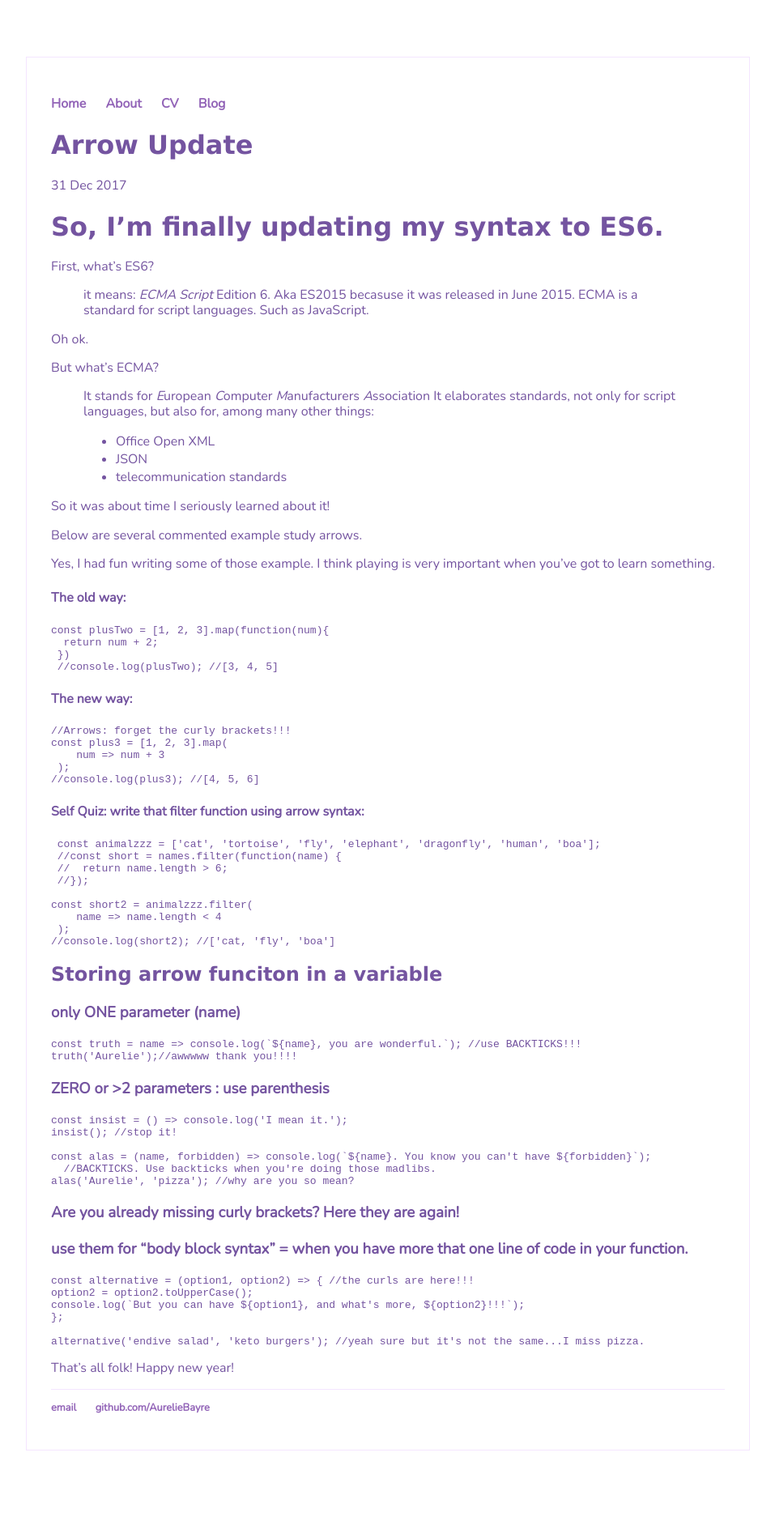
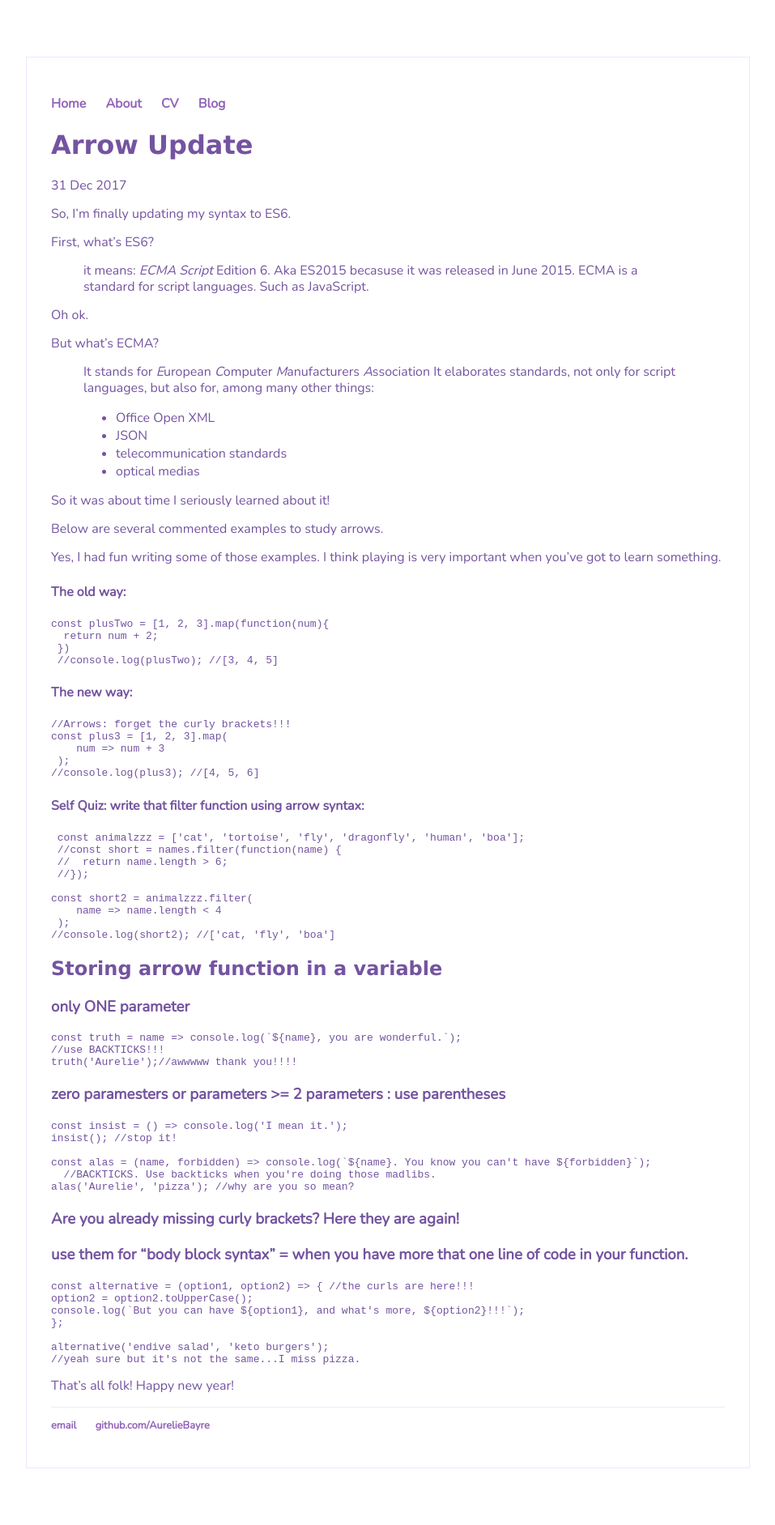
Before and after one commit to AurelieBayre/aurelieBayre.github.io, a Jekyll site: the page built from _posts/2017-12-31-arrow-update.md, in a window 1280 px wide. Shown: the whole page at 81% size, without its empty margins (161-1118 px from the left). Built offline with Jekyll 4.4.1, drawn with Linux system fonts in a browser that asks for light colours; before the commit the page ends 1861 px from its top, so only the background shows below that.

Commit message:
Update 2017-12-31-arrow-update.md

```diff
--- a/_posts/2017-12-31-arrow-update.md
+++ b/_posts/2017-12-31-arrow-update.md
@@ -4,7 +4,7 @@ title: Arrow Update
 date: 2017-12-31
 ---
 
-# So, I'm finally updating my syntax to ES6.
+So, I'm finally updating my syntax to ES6.
 
 First, what's ES6?
 
@@ -20,13 +20,14 @@ But what's ECMA?
 > * Office Open XML
 > * JSON
 > * telecommunication standards
+> * optical medias
 
 
 So it was about time I seriously learned about it!
 
-Below are several commented example study arrows.
+Below are several commented examples to study arrows.
 
-Yes, I had fun writing some of those example. I think playing is very important when you've got to learn something.
+Yes, I had fun writing some of those examples. I think playing is very important when you've got to learn something.
 
 #### The old way:
     const plusTwo = [1, 2, 3].map(function(num){
@@ -46,7 +47,7 @@ Yes, I had fun writing some of those example. I think playing is very important
 
 #### Self Quiz: write that filter function using arrow syntax:
 ~~~~~~
- const animalzzz = ['cat', 'tortoise', 'fly', 'elephant', 'dragonfly', 'human', 'boa'];
+ const animalzzz = ['cat', 'tortoise', 'fly', 'dragonfly', 'human', 'boa'];
  //const short = names.filter(function(name) {
  //  return name.length > 6;
  //});
@@ -57,14 +58,15 @@ const short2 = animalzzz.filter(
 //console.log(short2); //['cat, 'fly', 'boa']
 ~~~~~~
 
-## Storing arrow funciton in a variable
+## Storing arrow function in a variable
 
-### only ONE parameter (name)
+### only ONE parameter
 
-    const truth = name => console.log(`${name}, you are wonderful.`); //use BACKTICKS!!!
+    const truth = name => console.log(`${name}, you are wonderful.`);
+    //use BACKTICKS!!!
     truth('Aurelie');//awwwww thank you!!!!
 
-### ZERO or >2 parameters : use parenthesis
+### zero paramesters or parameters >= 2 parameters : use parentheses
 
 ~~~~
 const insist = () => console.log('I mean it.');
@@ -83,6 +85,7 @@ alas('Aurelie', 'pizza'); //why are you so mean?
     console.log(`But you can have ${option1}, and what's more, ${option2}!!!`);
     };
 
-    alternative('endive salad', 'keto burgers'); //yeah sure but it's not the same...I miss pizza.
+    alternative('endive salad', 'keto burgers');
+    //yeah sure but it's not the same...I miss pizza.
 
 That's all folk! Happy new year!
```
